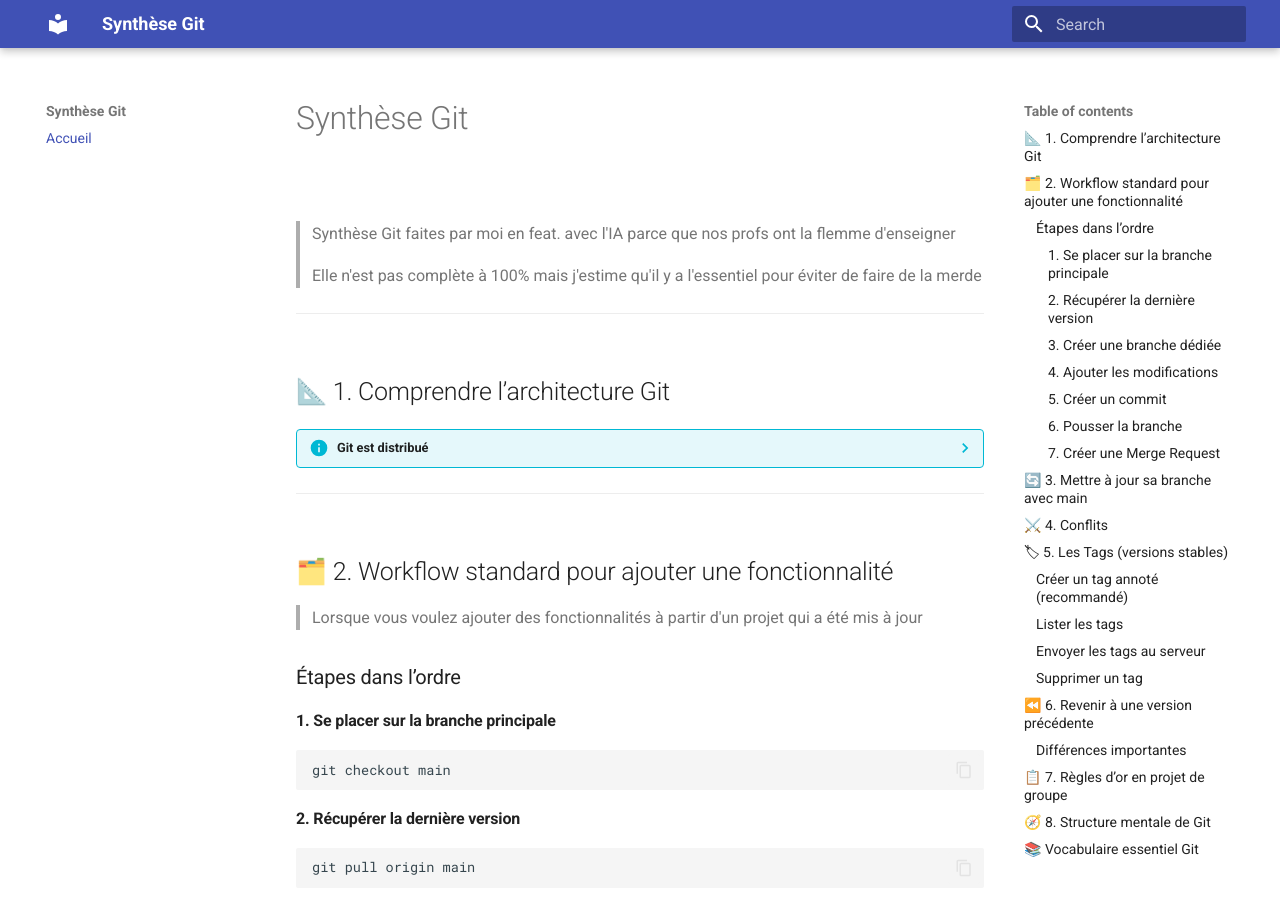
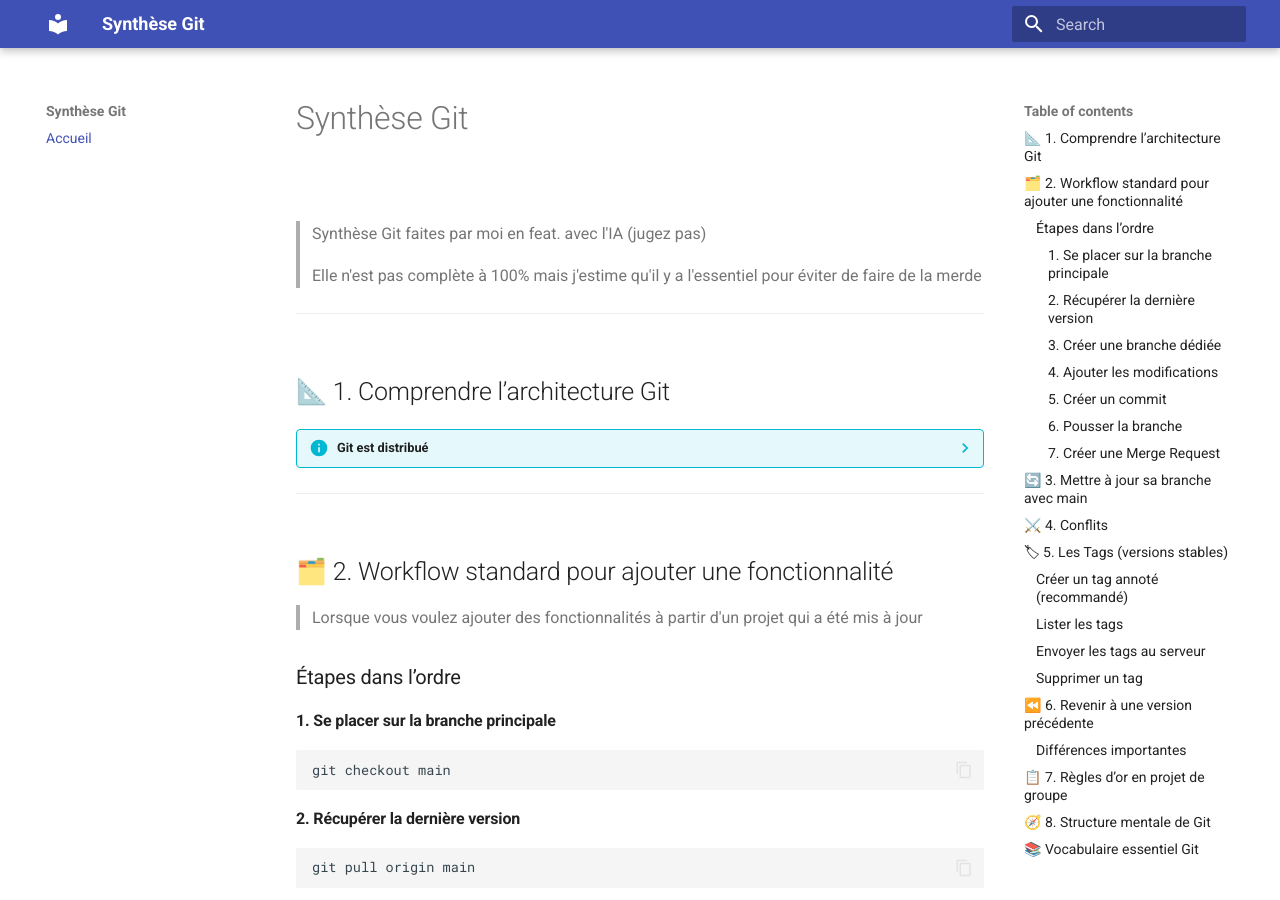
Before and after one commit to K1000dev/k1000dev.github.io, an MkDocs documentation site: the page built from docs/index.md, in a window 1280 px wide and 900 px high. Built offline with MkDocs 1.6.1 and Material for MkDocs 9.7.7, drawn with Linux system fonts in a browser that asks for light colours.

```diff
--- a/docs/index.md
+++ b/docs/index.md
@@ -1,7 +1,7 @@
 # Synthèse Git
 
 <br>
-> Synthèse Git faites par moi en feat. avec l'IA parce que nos profs ont la flemme d'enseigner
+> Synthèse Git faites par moi en feat. avec l'IA (jugez pas)
 <br>
 
 > Elle n'est pas complète à 100% mais j'estime qu'il y a l'essentiel pour éviter de faire de la merde
```
